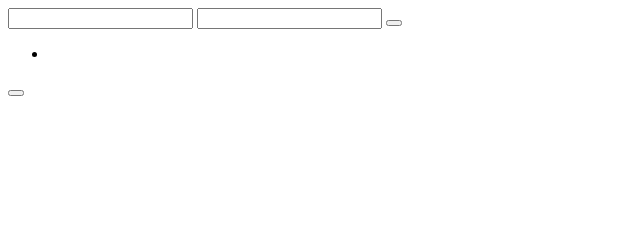
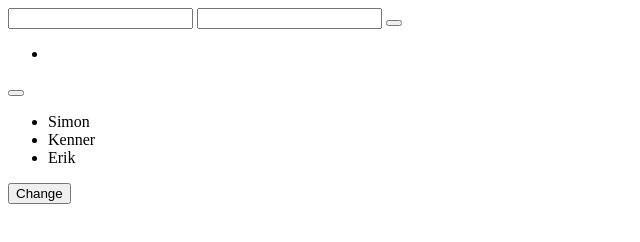
Before and after one commit to viper404/baidu-ife, a plain HTML site: page 2015_spring/task0002/task0002.html in a window 1280 px wide. Shown: the whole page, without its empty margins (0-640 px from the left). Drawn offline with Linux system fonts and the light colour scheme.

Commit message:
Update task0002.html

```diff
--- a/2015_spring/task0002/task0002.html
+++ b/2015_spring/task0002/task0002.html
@@ -17,6 +17,12 @@
   <p data-log=""></p>
   <p data-time="2015"></p>
   <a></a>
+  <ul id="list">
+    <li id="item1">Simon</li>
+    <li id="item2">Kenner</li>
+    <li id="item3">Erik</li>
+  </ul>
+  <button id="btn">Change</button>
   <script type="text/javascript" src="./task0002.js"></script>
   <script type="text/javascript" src="./util.js"></script>
 </body>
```
